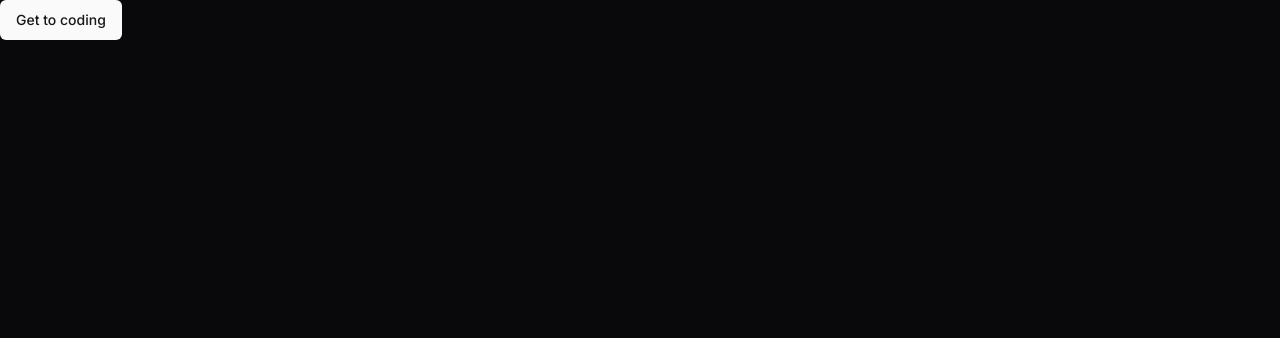
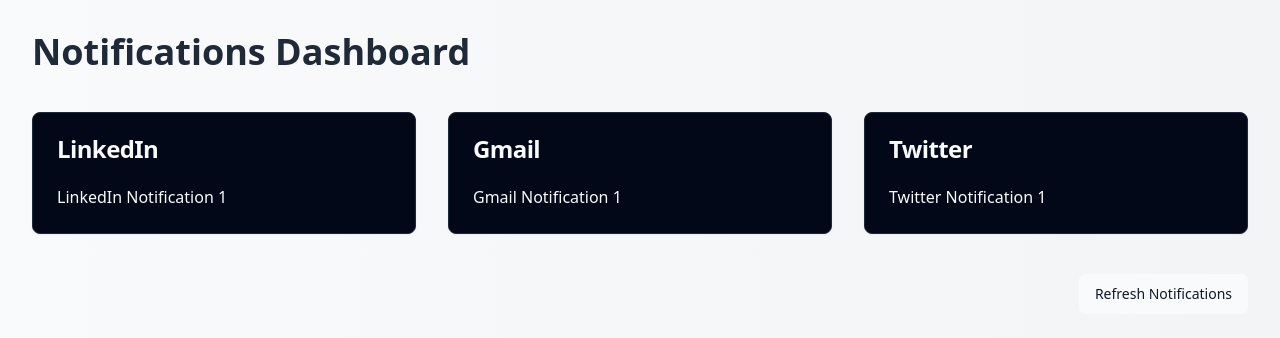
Before and after one commit to Github11200/Headstarter-Final-Project, a Next.js app in the folder main/: page / in a window 1280 px wide. Shown: the top 338 px of the page. Built offline with nearby package versions, Linux system fonts and the light colour scheme.

Commit message:
added a sample ui

```diff
--- a/main/app/globals.css
+++ b/main/app/globals.css
@@ -2,28 +2,27 @@
 @tailwind components;
 @tailwind utilities;
 
-
 @layer base {
   :root {
     --background: 0 0% 100%;
-    --foreground: 240 10% 3.9%;
+    --foreground: 222.2 84% 4.9%;
     --card: 0 0% 100%;
-    --card-foreground: 240 10% 3.9%;
+    --card-foreground: 222.2 84% 4.9%;
     --popover: 0 0% 100%;
-    --popover-foreground: 240 10% 3.9%;
-    --primary: 240 5.9% 10%;
-    --primary-foreground: 0 0% 98%;
-    --secondary: 240 4.8% 95.9%;
-    --secondary-foreground: 240 5.9% 10%;
-    --muted: 240 4.8% 95.9%;
-    --muted-foreground: 240 3.8% 46.1%;
-    --accent: 240 4.8% 95.9%;
-    --accent-foreground: 240 5.9% 10%;
+    --popover-foreground: 222.2 84% 4.9%;
+    --primary: 222.2 47.4% 11.2%;
+    --primary-foreground: 210 40% 98%;
+    --secondary: 210 40% 96.1%;
+    --secondary-foreground: 222.2 47.4% 11.2%;
+    --muted: 210 40% 96.1%;
+    --muted-foreground: 215.4 16.3% 46.9%;
+    --accent: 210 40% 96.1%;
+    --accent-foreground: 222.2 47.4% 11.2%;
     --destructive: 0 84.2% 60.2%;
-    --destructive-foreground: 0 0% 98%;
-    --border: 240 5.9% 90%;
-    --input: 240 5.9% 90%;
-    --ring: 240 5.9% 10%;
+    --destructive-foreground: 210 40% 98%;
+    --border: 214.3 31.8% 91.4%;
+    --input: 214.3 31.8% 91.4%;
+    --ring: 222.2 84% 4.9%;
     --radius: 0.5rem;
     --chart-1: 12 76% 61%;
     --chart-2: 173 58% 39%;
@@ -33,25 +32,25 @@
   }
 
   .dark {
-    --background: 240 10% 3.9%;
-    --foreground: 0 0% 98%;
-    --card: 240 10% 3.9%;
-    --card-foreground: 0 0% 98%;
-    --popover: 240 10% 3.9%;
-    --popover-foreground: 0 0% 98%;
-    --primary: 0 0% 98%;
-    --primary-foreground: 240 5.9% 10%;
-    --secondary: 240 3.7% 15.9%;
-    --secondary-foreground: 0 0% 98%;
-    --muted: 240 3.7% 15.9%;
-    --muted-foreground: 240 5% 64.9%;
-    --accent: 240 3.7% 15.9%;
-    --accent-foreground: 0 0% 98%;
+    --background: 222.2 84% 4.9%;
+    --foreground: 210 40% 98%;
+    --card: 222.2 84% 4.9%;
+    --card-foreground: 210 40% 98%;
+    --popover: 222.2 84% 4.9%;
+    --popover-foreground: 210 40% 98%;
+    --primary: 210 40% 98%;
+    --primary-foreground: 222.2 47.4% 11.2%;
+    --secondary: 217.2 32.6% 17.5%;
+    --secondary-foreground: 210 40% 98%;
+    --muted: 217.2 32.6% 17.5%;
+    --muted-foreground: 215 20.2% 65.1%;
+    --accent: 217.2 32.6% 17.5%;
+    --accent-foreground: 210 40% 98%;
     --destructive: 0 62.8% 30.6%;
-    --destructive-foreground: 0 0% 98%;
-    --border: 240 3.7% 15.9%;
-    --input: 240 3.7% 15.9%;
-    --ring: 240 4.9% 83.9%;
+    --destructive-foreground: 210 40% 98%;
+    --border: 217.2 32.6% 17.5%;
+    --input: 217.2 32.6% 17.5%;
+    --ring: 212.7 26.8% 83.9%;
     --chart-1: 220 70% 50%;
     --chart-2: 160 60% 45%;
     --chart-3: 30 80% 55%;
--- a/main/app/page.tsx
+++ b/main/app/page.tsx
@@ -1,10 +1,119 @@
+'use client';
+
+import { useState, useEffect } from "react";
+import { Card } from "@/components/ui/card";
+import { CardContent } from "@/components/ui/card";
+import { CardHeader } from "@/components/ui/card";
+import { CardTitle } from "@/components/ui/card";
+import { Skeleton } from "@/components/ui/skeleton";
 import { Button } from "@/components/ui/button";
-import Image from "next/image";
 
 export default function Home() {
+  type Notifications = {
+    linkedin: { message: string }[];
+    gmail: { subject: string }[];
+    twitter: { text: string }[];
+  };
+
+  const [notifications, setNotifications] = useState<Notifications>({
+    linkedin: [],
+    gmail: [{ subject: "Gmail Notification 1" }],
+    twitter: [],
+  });
+
+  const [loading, setLoading] = useState(true);
+
+  useEffect(() => {
+    // Simulate an API call
+    const fetchNotifications = async () => {
+      setLoading(true);
+      // Simulated delay for API response
+      setTimeout(() => {
+        // Replace with actual API data
+        setNotifications({
+          linkedin: [{ message: "LinkedIn Notification 1" }],
+          gmail: [{ subject: "Gmail Notification 1" }],
+          twitter: [{ text: "Twitter Notification 1" }],
+        });
+        setLoading(false);
+      }, 2000);
+    };
+
+    fetchNotifications();
+  }, []);
+
   return (
-    <div>
-      <Button>Get to coding</Button>
+    <div className="min-h-screen bg-gradient-to-r from-gray-50 to-gray-100 p-8">
+      <div className="max-w-7xl mx-auto">
+        <h1 className="text-4xl font-extrabold text-gray-800 mb-10">Notifications Dashboard</h1>
+        <div className="grid grid-cols-1 md:grid-cols-3 gap-8">
+          {/* LinkedIn Notifications */}
+          <Card>
+            <CardHeader>
+              <CardTitle>LinkedIn</CardTitle>
+            </CardHeader>
+            <CardContent>
+              {loading ? (
+                <Skeleton count={3} as="div" />
+              ) : notifications.linkedin.length > 0 ? (
+                notifications.linkedin.map((notification, index) => (
+                  <div key={index}>
+                    {notification.message}
+                  </div>
+                ))
+              ) : (
+                <p>No notifications available.</p>
+              )}
+            </CardContent>
+          </Card>
+
+          {/* Gmail Notifications */}
+          <Card>
+            <CardHeader>
+              <CardTitle>Gmail</CardTitle>
+            </CardHeader>
+            <CardContent>
+              {loading ? (
+                <Skeleton count={3} />
+              ) : notifications.gmail.length > 0 ? (
+                notifications.gmail.map((notification, index) => (
+                  <div key={index}>
+                    {notification.subject}
+                  </div>
+                ))
+              ) : (
+                <p>No notifications available.</p>
+              )}
+            </CardContent>
+          </Card>
+
+          {/* Twitter Notifications */}
+          <Card>
+            <CardHeader>
+              <CardTitle>Twitter</CardTitle>
+            </CardHeader>
+            <CardContent>
+              {loading ? (
+                <Skeleton count={3} />
+              ) : notifications.twitter.length > 0 ? (
+                notifications.twitter.map((notification, index) => (
+                  <div key={index}>
+                    {notification.text}
+                  </div>
+                ))
+              ) : (
+                <p>No notifications available.</p>
+              )}
+            </CardContent>
+          </Card>
+        </div>
+
+        <div className="mt-10 flex justify-end">
+          <Button onClick={() => window.location.reload()}>
+            Refresh Notifications
+          </Button>
+        </div>
+      </div>
     </div>
   );
 }
--- /dev/null
+++ b/main/components/ui/card.tsx
@@ -0,0 +1,79 @@
+import * as React from "react"
+
+import { cn } from "@/lib/utils"
+
+const Card = React.forwardRef<
+  HTMLDivElement,
+  React.HTMLAttributes<HTMLDivElement>
+>(({ className, ...props }, ref) => (
+  <div
+    ref={ref}
+    className={cn(
+      "rounded-lg border bg-card text-card-foreground shadow-sm",
+      className
+    )}
+    {...props}
+  />
+))
+Card.displayName = "Card"
+
+const CardHeader = React.forwardRef<
+  HTMLDivElement,
+  React.HTMLAttributes<HTMLDivElement>
+>(({ className, ...props }, ref) => (
+  <div
+    ref={ref}
+    className={cn("flex flex-col space-y-1.5 p-6", className)}
+    {...props}
+  />
+))
+CardHeader.displayName = "CardHeader"
+
+const CardTitle = React.forwardRef<
+  HTMLParagraphElement,
+  React.HTMLAttributes<HTMLHeadingElement>
+>(({ className, ...props }, ref) => (
+  <h3
+    ref={ref}
+    className={cn(
+      "text-2xl font-semibold leading-none tracking-tight",
+      className
+    )}
+    {...props}
+  />
+))
+CardTitle.displayName = "CardTitle"
+
+const CardDescription = React.forwardRef<
+  HTMLParagraphElement,
+  React.HTMLAttributes<HTMLParagraphElement>
+>(({ className, ...props }, ref) => (
+  <p
+    ref={ref}
+    className={cn("text-sm text-muted-foreground", className)}
+    {...props}
+  />
+))
+CardDescription.displayName = "CardDescription"
+
+const CardContent = React.forwardRef<
+  HTMLDivElement,
+  React.HTMLAttributes<HTMLDivElement>
+>(({ className, ...props }, ref) => (
+  <div ref={ref} className={cn("p-6 pt-0", className)} {...props} />
+))
+CardContent.displayName = "CardContent"
+
+const CardFooter = React.forwardRef<
+  HTMLDivElement,
+  React.HTMLAttributes<HTMLDivElement>
+>(({ className, ...props }, ref) => (
+  <div
+    ref={ref}
+    className={cn("flex items-center p-6 pt-0", className)}
+    {...props}
+  />
+))
+CardFooter.displayName = "CardFooter"
+
+export { Card, CardHeader, CardFooter, CardTitle, CardDescription, CardContent }
--- /dev/null
+++ b/main/components/ui/skeleton.tsx
@@ -0,0 +1,15 @@
+import { cn } from "@/lib/utils"
+
+function Skeleton({
+  className,
+  ...props
+}: React.HTMLAttributes<HTMLDivElement>) {
+  return (
+    <div
+      className={cn("animate-pulse rounded-md bg-muted", className)}
+      {...props}
+    />
+  )
+}
+
+export { Skeleton }
--- a/main/package.json
+++ b/main/package.json
@@ -9,7 +9,9 @@
     "lint": "next lint"
   },
   "dependencies": {
+    "@radix-ui/react-icons": "^1.3.0",
     "@radix-ui/react-slot": "^1.1.0",
+    "@radix-ui/react-tooltip": "^1.1.2",
     "class-variance-authority": "^0.7.0",
     "clsx": "^2.1.1",
     "lucide-react": "^0.426.0",
--- a/main/tailwind.config.ts
+++ b/main/tailwind.config.ts
@@ -1,14 +1,13 @@
-import type { Config } from "tailwindcss";
-const { fontFamily } = require("tailwindcss/defaultTheme");
+import type { Config } from "tailwindcss"
 
 const config = {
   darkMode: ["class"],
   content: [
-    "./pages/**/*.{ts,tsx}",
-    "./components/**/*.{ts,tsx}",
-    "./app/**/*.{ts,tsx}",
-    "./src/**/*.{ts,tsx}",
-  ],
+    './pages/**/*.{ts,tsx}',
+    './components/**/*.{ts,tsx}',
+    './app/**/*.{ts,tsx}',
+    './src/**/*.{ts,tsx}',
+	],
   prefix: "",
   theme: {
     container: {
@@ -19,9 +18,6 @@ const config = {
       },
     },
     extend: {
-      fontFamily: {
-        sans: ["var(--font-sans)", ...fontFamily.sans],
-      },
       colors: {
         border: "hsl(var(--border))",
         input: "hsl(var(--input))",
@@ -79,6 +75,6 @@ const config = {
     },
   },
   plugins: [require("tailwindcss-animate")],
-} satisfies Config;
+} satisfies Config
 
-export default config;
+export default config
```
Also changed, not shown: 2 other files (tests, documents, lock files or other folders).
